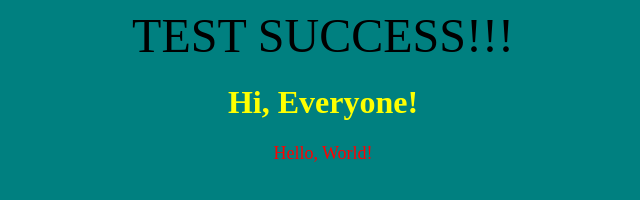
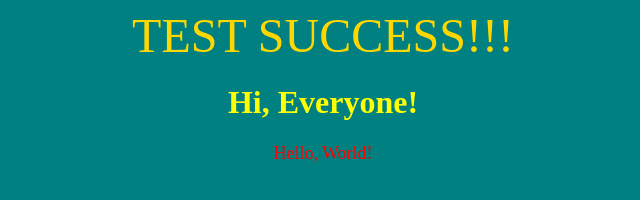
Before and after one commit to vyashin-devops/TestDeloy2Jenkins, a plain HTML site: page index.html in a window 1280 px wide. Shown: the whole page, without its empty margins (317-957 px from the left). Drawn offline with Linux system fonts and the light colour scheme.

Commit message:
ver. 3 Color - GOLD

```diff
--- a/index.html
+++ b/index.html
@@ -8,7 +8,7 @@
 
 <BODY bgcolor="teal" text="aqua">
 
-<CENTER><font color="black" size=10>TEST SUCCESS!!!</CENTER></font>
+<CENTER><font color="gold" size=10>TEST SUCCESS!!!</CENTER></font>
 
 <CENTER><H1><font color="yellow">Hi, Everyone!</H1></CENTER></font><P>
 
```
